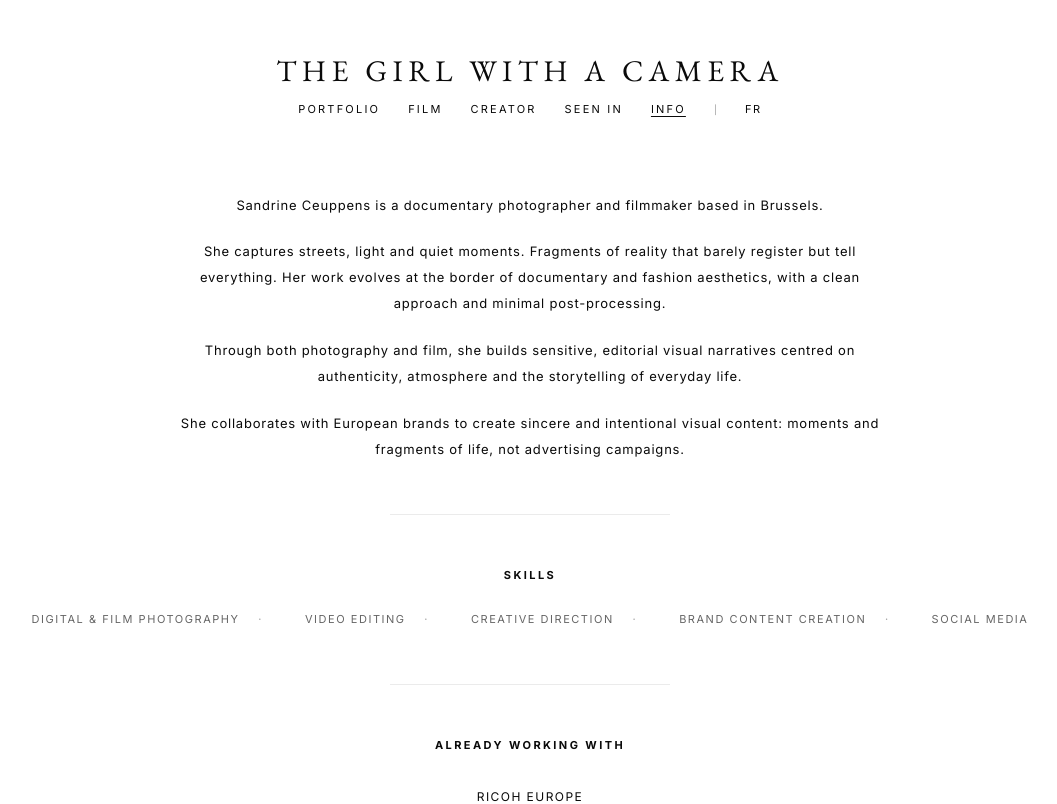
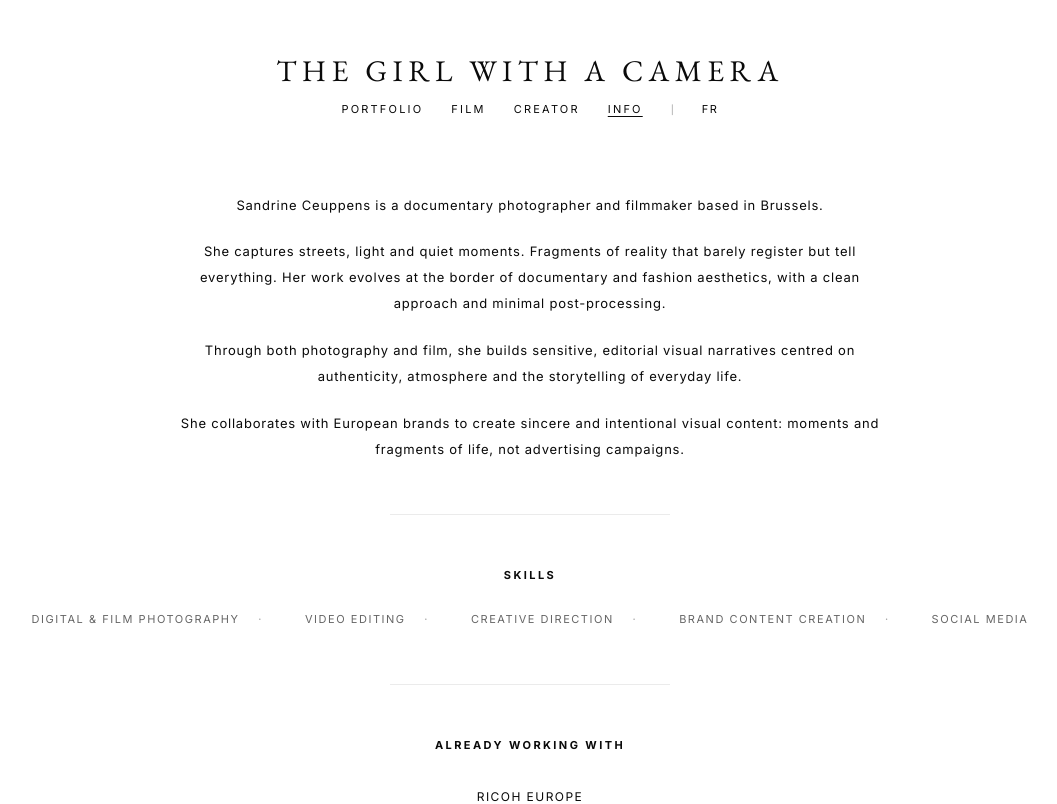
Before and after one commit to thegirlwithacamera/thegirlwithacamera, a Next.js app: page /en/about in a window 1280 px wide. Shown: the top 804 px of the page, without its empty margins (110-1167 px from the left). Built offline with nearby package versions, Linux system fonts and the light colour scheme.

Commit message:
Remove SEEN IN page from navigation and put it offline

```diff
--- a/app/[lang]/components/Header.tsx
+++ b/app/[lang]/components/Header.tsx
@@ -19,7 +19,6 @@ export default function Header() {
     { href: `/${currentLang}`,          label: "Portfolio" },
     { href: `/${currentLang}/film`,     label: "Film" },
     { href: `/${currentLang}/creator`,  label: "Creator" },
-    { href: `/${currentLang}/seen`,     label: "Seen In" },
     { href: `/${currentLang}/about`,    label: "Info" },
   ];
 
```
Also changed, not shown: .claude/settings.local.json, app/[lang]/_seen/instagram-pentax-europe/page.tsx (renamed from app/[lang]/seen/instagram-pentax-europe/page.tsx), app/[lang]/_seen/instagram-ricoh-france/page.tsx (renamed from app/[lang]/seen/instagram-ricoh-france/page.tsx), app/[lang]/_seen/page.tsx (renamed from app/[lang]/seen/page.tsx), app/[lang]/_seen/pentax-social-media/page.tsx (renamed from app/[lang]/seen/pentax-social-media/page.tsx), app/[lang]/_seen/ricoh-social-media/page.tsx (renamed from app/[lang]/seen/ricoh-social-media/page.tsx), app/[lang]/_seen/tiktok-ricoh-europe/page.tsx (renamed from app/[lang]/seen/tiktok-ricoh-europe/page.tsx).
